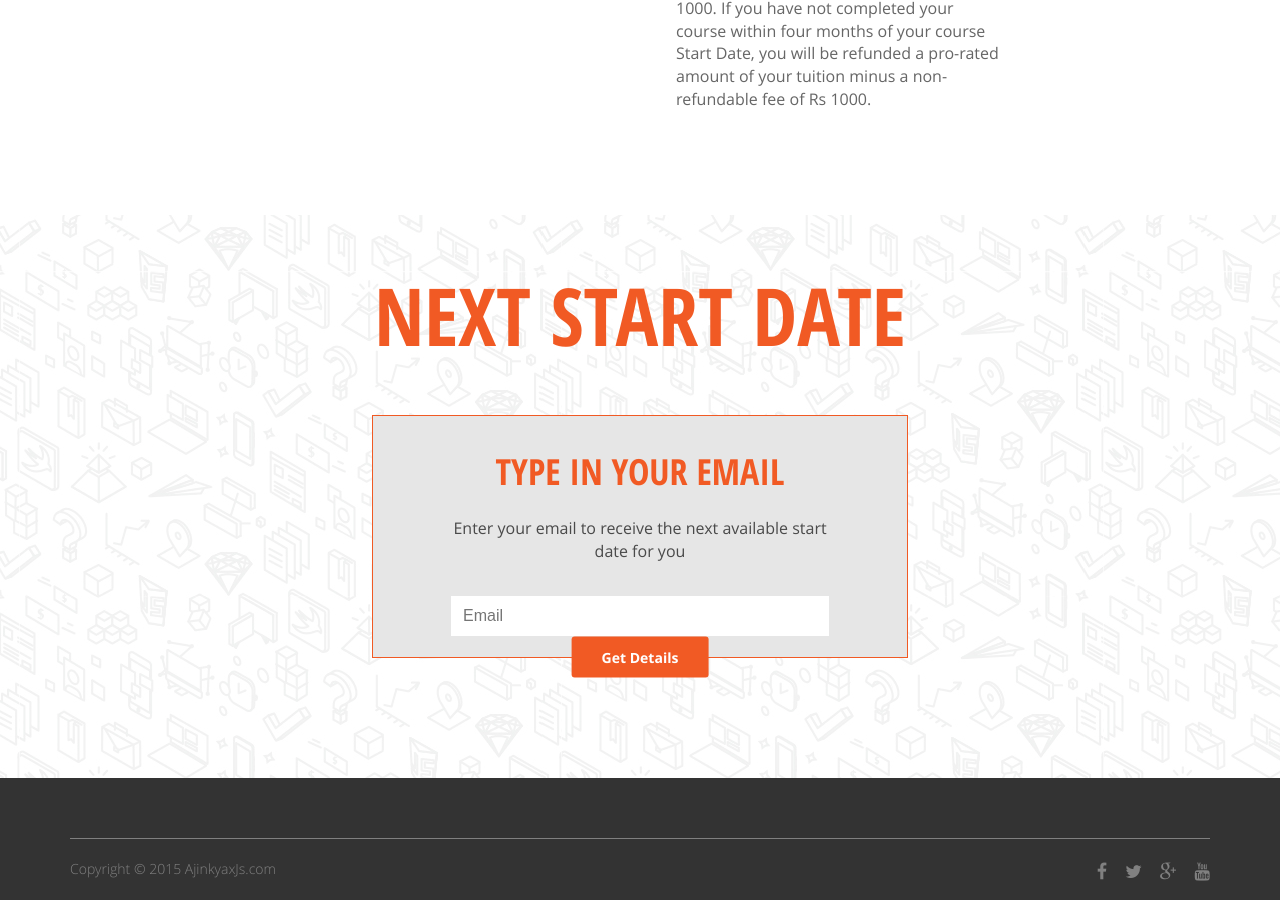
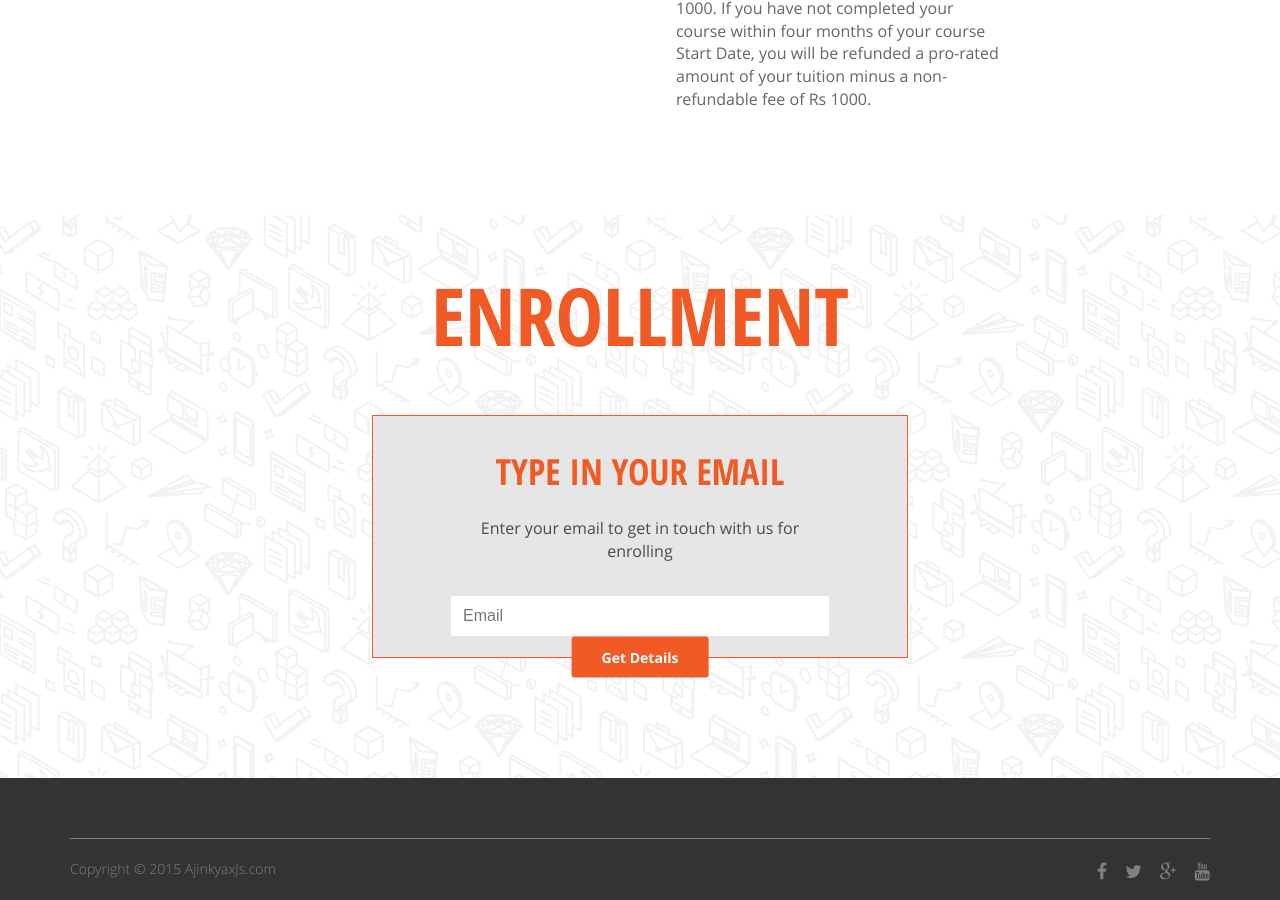
Before and after one commit to steelx/ajinkyaxjs, a Jekyll site: the page learn.io/frontend-development-course.html, which Jekyll copies as it is, in a window 1280 px wide and 900 px high, scrolled down 6688 px. Built offline with Jekyll 4.4.1, drawn with Linux system fonts in a browser that asks for light colours; nearby versions of some CDN libraries; Markdown is read by kramdown in place of the engine named in the settings; comment, search, counter and statistics services are not loaded.

Commit message:
Updated few text

```diff
--- a/learn.io/frontend-development-course.html
+++ b/learn.io/frontend-development-course.html
@@ -73,7 +73,7 @@
     <div class='mobile-nav-container visible-xs'>
         <div class='mobile-nav-header'>
             <div class='bloc-main'>
-                <a href="index.html">Ajinkyaxjs</a>
+                <a href="http://www.ajinkyaxjs.com">Ajinkyaxjs</a>
             </div>
         </div>
     </div>
@@ -98,7 +98,7 @@
                    offset="100">Payment</a>
             </div>
             <div class='pull-right'>
-                <a class="enroll-btn btn btn-orange" href="#">Contact Us</a>
+                <a class="enroll-btn btn btn-orange" href="#contact-form-2">Contact Us</a>
             </div>
         </div>
         <div class='clear'></div>
@@ -2465,7 +2465,7 @@ L379.6,269.4"></path>
         </section>
         <section class='contact-advisor page-section' id='cta-final'>
             <h1 class='contact-header highlight-text'>
-                Next Start Date
+                Enrollment
             </h1>
 
             <form class='form-container' novalidate id="contact-form-2">
@@ -2473,7 +2473,7 @@ L379.6,269.4"></path>
                     <div class='cta-inner'>
                         <h2 class='contact-box-header highlight-text'>Type in your email</h2>
 
-                        <p>Enter your email to receive the next available start date for you</p>
+                        <p>Enter your email to get in touch with us for enrolling</p>
                         <input class='form-control' name='_replyto' errorMsg='Please enter a valid email address'
                                placeholder='Email' required type='email'>
                         <input name="_gotcha" style="display:none"/>
```
Also changed, not shown: other parts of learn.io/frontend-development-course.html (+1 -1 lines), learn.io/index.html (+10 -13 lines).
